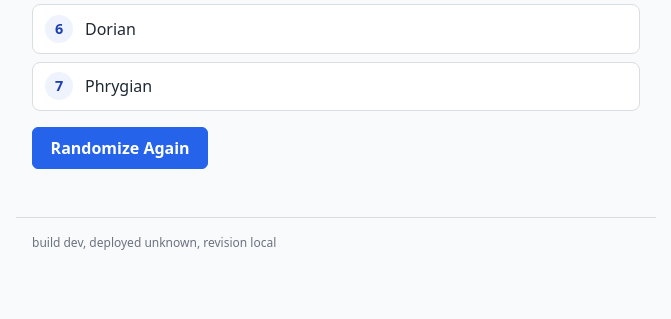
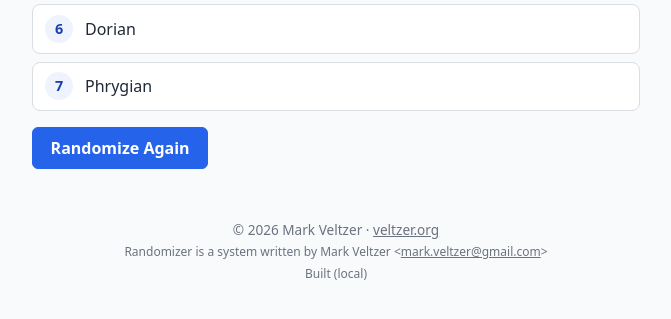
Before and after one commit to veltzer/gcp-randomizer, a Flask app: page / in a window 1280 px wide. Shown: the part 448-767 px from the top of the page, without its empty margins (304-975 px from the left). Run offline with Flask 3, Linux system fonts and the light colour scheme; parts of the project's set-up code (start-up, migrations or seed data) failed here and were passed over.

Commit message:
Footer like the rest of the fleet: copyright, author, and what was built
Co-Authored-By: Claude Fable 5.2 <noreply@anthropic.com>

```diff
--- a/pyproject.toml
+++ b/pyproject.toml
@@ -7,6 +7,7 @@ requires-python = ">=3.14"
 dependencies = [
     "flask",
     "gunicorn",
+    "markupsafe",
     "webtest",
 ]
 
--- a/src/main.py
+++ b/src/main.py
@@ -6,16 +6,22 @@ This is the main entry point to the application
 import json
 import os
 import random
+import re
 import urllib.parse
+from datetime import UTC, datetime
 from typing import TYPE_CHECKING
 
 from flask import Flask, Response, jsonify, redirect, render_template, request
+from markupsafe import Markup
 
 if TYPE_CHECKING:
     from werkzeug.wrappers import Response as WerkzeugResponse
 
 # build_info.json is written next to src/, at the repo (and image) root.
 BUILD_INFO = os.path.join(os.path.dirname(os.path.dirname(os.path.abspath(__file__))), "build_info.json")
+
+# where the code lives, for the footer's "built from" line
+REPO = "veltzer/gcp-randomizer"
 
 app = Flask(__name__)
 # The hostname the site is meant to be reached on (gcp_domain in .gcp.conf);
@@ -44,6 +50,45 @@ def build_details():
     return info
 
 
+def built_line(info: dict[str, str]) -> Markup:
+    """
+    The footer's last line, as the other sites of the fleet word it: which
+    commit of which repository was built, when, and which revision serves it.
+    Each part is said only when the deploy stamp really carries it.
+    """
+    line = Markup("Built")
+    commit = re.search(r"(?:-g)?([0-9a-f]{7,40})(?:-dirty)?$", info.get("git_describe") or "")
+    if commit:
+        line += Markup(' from <a href="https://github.com/{repo}">{repo}</a> commit <a href="https://github.com/{repo}/commit/{commit}"><code>{commit}</code></a>').format(
+            repo=REPO, commit=commit.group(1),
+        )
+    stamp = deploy_stamp(info)
+    if stamp:
+        line += Markup(' on <time datetime="{date}">{text} UTC</time>').format(date=info["deploy_date"], text=stamp.replace("T", " "))
+    if info["revision"] == "local":
+        return line + " (local)"
+    return line + Markup(", serving as {revision}").format(revision=info["revision"])
+
+
+def deploy_stamp(info: dict[str, str]) -> str:
+    """ the deploy time to the minute (2026-11-27T19:37), or nothing when the stamp holds no real date """
+    stamp = re.match(r"\d{4}-\d{2}-\d{2}T\d{2}:\d{2}", info.get("deploy_date") or "")
+    return stamp.group() if stamp else ""
+
+
+def provenance() -> dict[str, str]:
+    """
+    What the page footer says about where the page came from. The copyright
+    year is read off the deploy stamp, so the same deploy always says the same.
+    """
+    info = build_details()
+    stamp = deploy_stamp(info)
+    return {
+        "year": stamp[:4] if stamp else str(datetime.now(UTC).year),
+        "built": built_line(info),
+    }
+
+
 def canonical_url() -> str:
     """ this page's address on the canonical host; in development, where there is none, as it was asked for """
     host = app.config["CANONICAL_HOST"]
@@ -68,8 +113,8 @@ def redirect_to_canonical_host() -> WerkzeugResponse | None:
 
 @app.context_processor
 def inject_build_details():
-    """ make the build details (`build`) and the page's canonical address available to every template """
-    return {"build": build_details(), "canonical_url": canonical_url()}
+    """ make the footer's provenance (`site`) and the page's canonical address available to every template """
+    return {"site": provenance(), "canonical_url": canonical_url()}
 
 MODES = [
     "Ionian",
--- a/src/static/style.css
+++ b/src/static/style.css
@@ -179,11 +179,21 @@ a:focus-visible {
 	border-radius: 50%;
 }
 
-footer {
-	max-width: 40rem;
-	margin: 1.5rem auto 0;
-	padding: 1rem;
+.footer {
+	padding: 1.5rem 1rem;
+	font-size: 0.85rem;
+	color: var(--muted);
+	text-align: center;
+}
+
+.footer p {
+	margin: 0.2rem 0;
+}
+
+.footer a {
+	color: inherit;
+}
+
+.footer .inscription {
 	font-size: 0.75rem;
-	color: var(--muted);
-	border-top: 1px solid var(--line);
 }
--- a/src/templates/general.html
+++ b/src/templates/general.html
@@ -35,8 +35,10 @@
 			</ul>
 			{% endif %}
 		</main>
-		<footer>
-			build {{ build.git_describe }}, deployed {{ build.deploy_date }}, revision {{ build.revision }}
+		<footer class="footer">
+			<p>&copy; {{ site.year }} Mark Veltzer &middot; <a href="https://veltzer.org">veltzer.org</a></p>
+			<p class="inscription">Randomizer is a system written by Mark Veltzer &lt;<a href="mailto:mark.veltzer@gmail.com">mark.veltzer@gmail.com</a>&gt;</p>
+			<p class="inscription">{{ site.built }}</p>
 		</footer>
 	</body>
 </html>
--- a/src/templates/index.html
+++ b/src/templates/index.html
@@ -29,8 +29,10 @@
 			</ul>
 			<a class="button" href="/modes">Randomize Again</a>
 		</main>
-		<footer>
-			build {{ build.git_describe }}, deployed {{ build.deploy_date }}, revision {{ build.revision }}
+		<footer class="footer">
+			<p>&copy; {{ site.year }} Mark Veltzer &middot; <a href="https://veltzer.org">veltzer.org</a></p>
+			<p class="inscription">Randomizer is a system written by Mark Veltzer &lt;<a href="mailto:mark.veltzer@gmail.com">mark.veltzer@gmail.com</a>&gt;</p>
+			<p class="inscription">{{ site.built }}</p>
 		</footer>
 	</body>
 </html>
```
Also changed, not shown: tests/app_test.py (+23 -7 lines), 1 other file.
